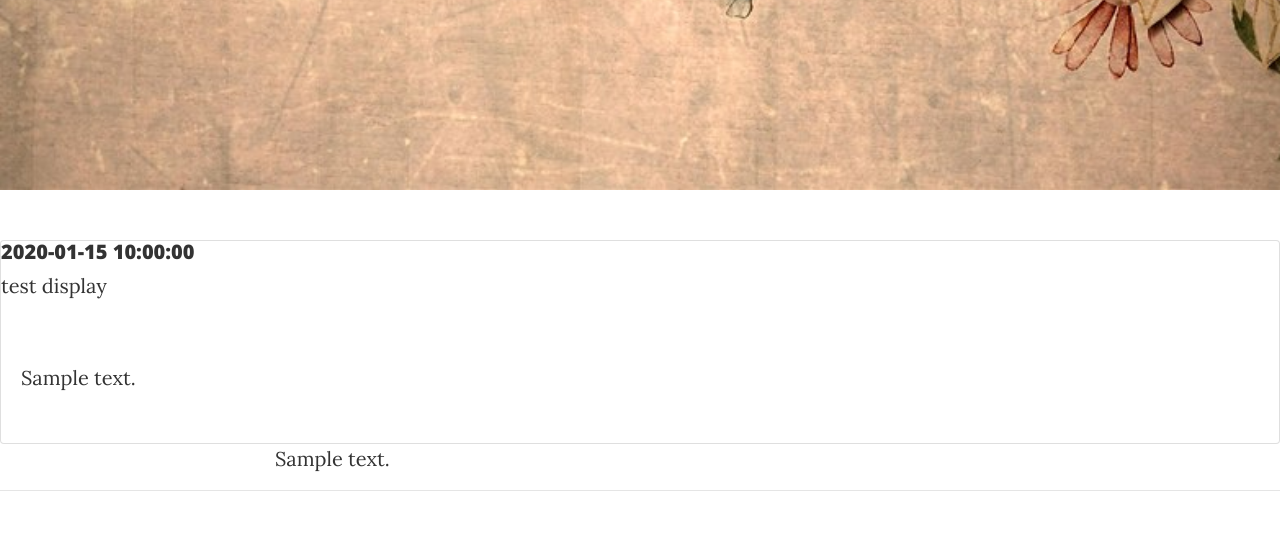
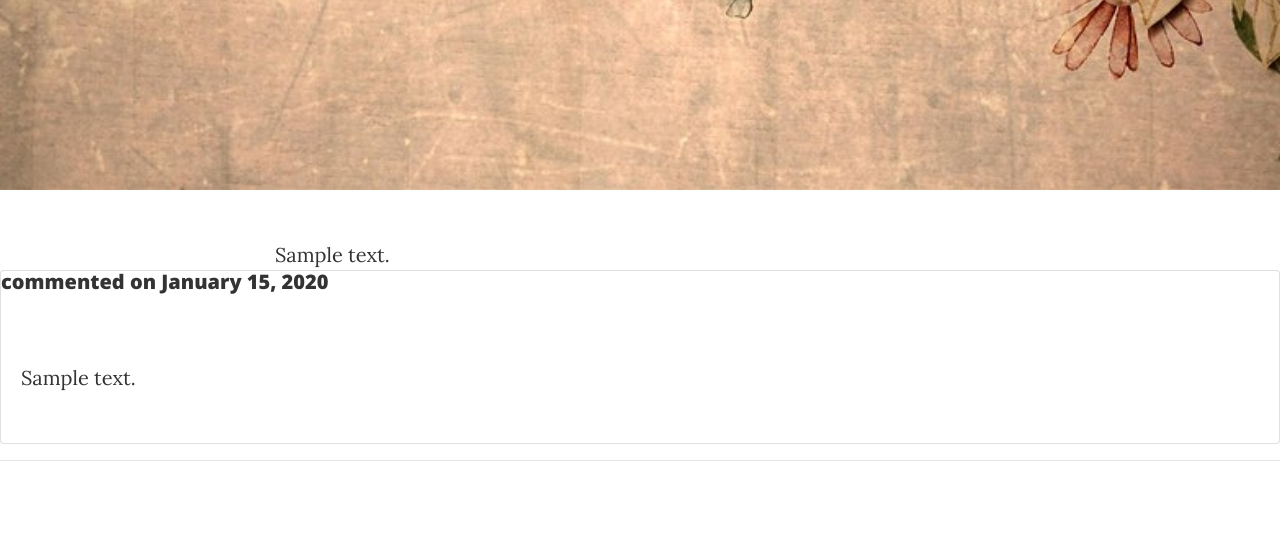
Before and after one commit to cherucole/Blog-Project, a Flask app: page /post_comments/1 in a window 1280 px wide. Shown: the part 366-907 px from the top of the page. Run offline with Flask 2, Linux system fonts and the light colour scheme; tables that the repository leaves empty hold one stand-in row (values such as "Sample post"); some libraries are stand-ins or nearby versions.

Commit message:
formatted comments well

```diff
--- a/app/main/views.py
+++ b/app/main/views.py
@@ -20,8 +20,6 @@ def about():
 @main.route('/post/<int:post_id>' ,methods=['GET', 'POST'])
 def post(post_id):
     form = CommentForm()
-    # comments=Comment.get_comments(post_id)
-
     post = Post.query.filter_by(id=post_id).one()
     if form.validate_on_submit():
         comment = form.comment.data
@@ -32,8 +30,6 @@ def post(post_id):
         db.session.commit()
         return redirect(url_for('main.post_comments', post_id=post.id))
 
-        # return render_template('post_comments.html', post=post, comments=comments, post_id=post.id)
-
     return render_template('post.html', post=post, form=form)
 
 
@@ -41,7 +37,6 @@ def post(post_id):
 def post_comments(post_id):
 
     post = Post.query.filter_by(id=post_id).one()
-    # comments = Comment.query.filter_by(id=post_id).all()
     comments=Comment.get_comments(post_id)
 
     return render_template('post_comments.html', post=post, comments=comments, post_id=post.id)
--- a/app/templates/post_comments.html
+++ b/app/templates/post_comments.html
@@ -75,21 +75,7 @@
       </div>
     </header>
 
-    {{comments.posted}}
-        {{comments.id}}
 
-
-
-      {% for comment in comments %}
-<div class="card">
-  <div class="card-title">
-    <h5>{{comment.posted}}</h5> test display
-  </div>
-  <div class="card-body">
-      <p>{{comment.comment}}</p>
-  </div>
-</div>
-{% endfor %}
 
 
     <!-- Post Content -->
@@ -102,6 +88,18 @@
         </div>
       </div>
     </article>
+
+
+      {% for comment in comments %}
+<div class="card">
+  <div class="card-title">
+    <h5>commented on {{comment.posted.strftime('%B %d, %Y')}}</h5>
+  </div>
+  <div class="card-body">
+      <p>{{comment.comment}}</p>
+  </div>
+</div>
+{% endfor %}
 
 
     <hr>
```
